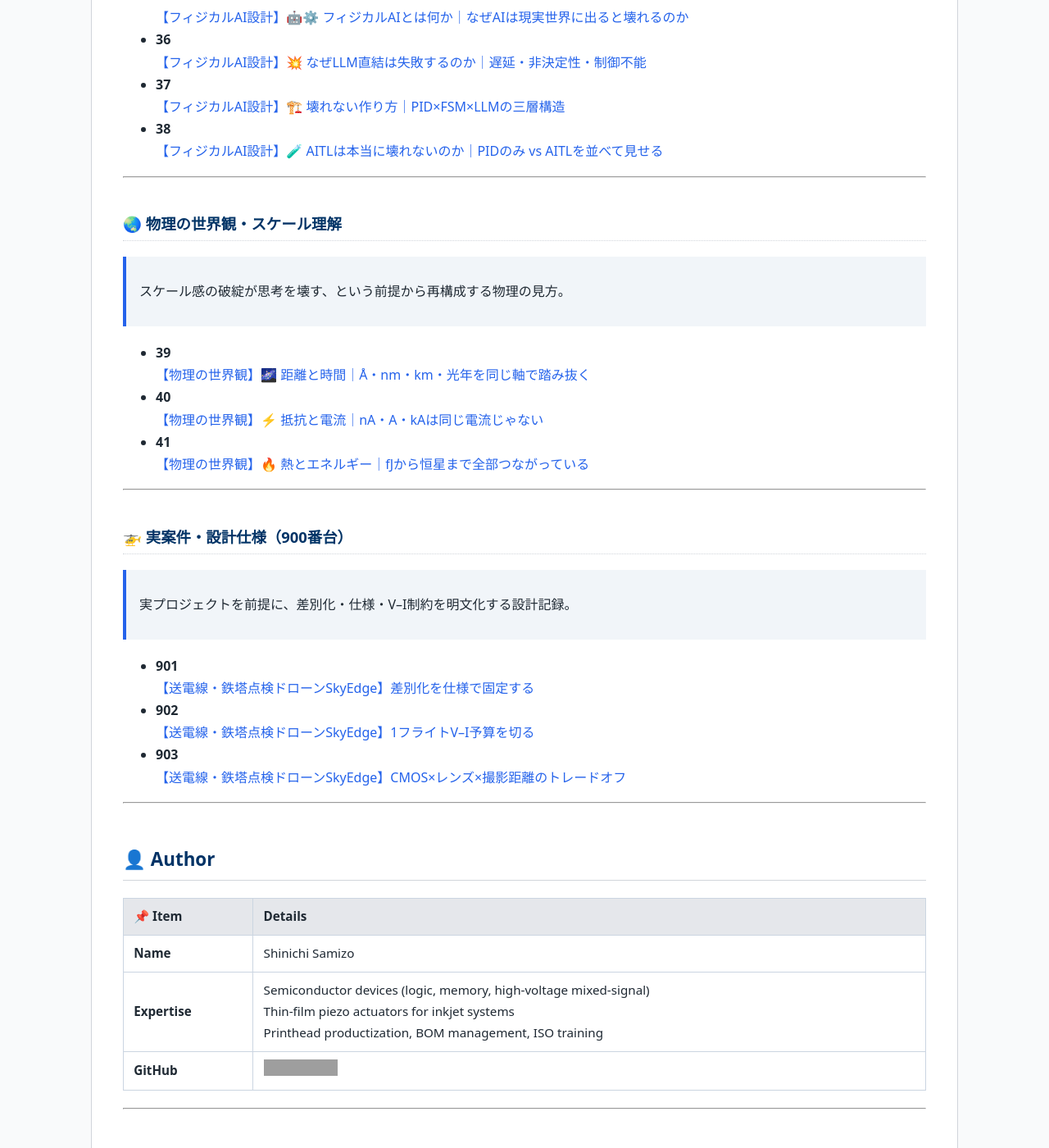
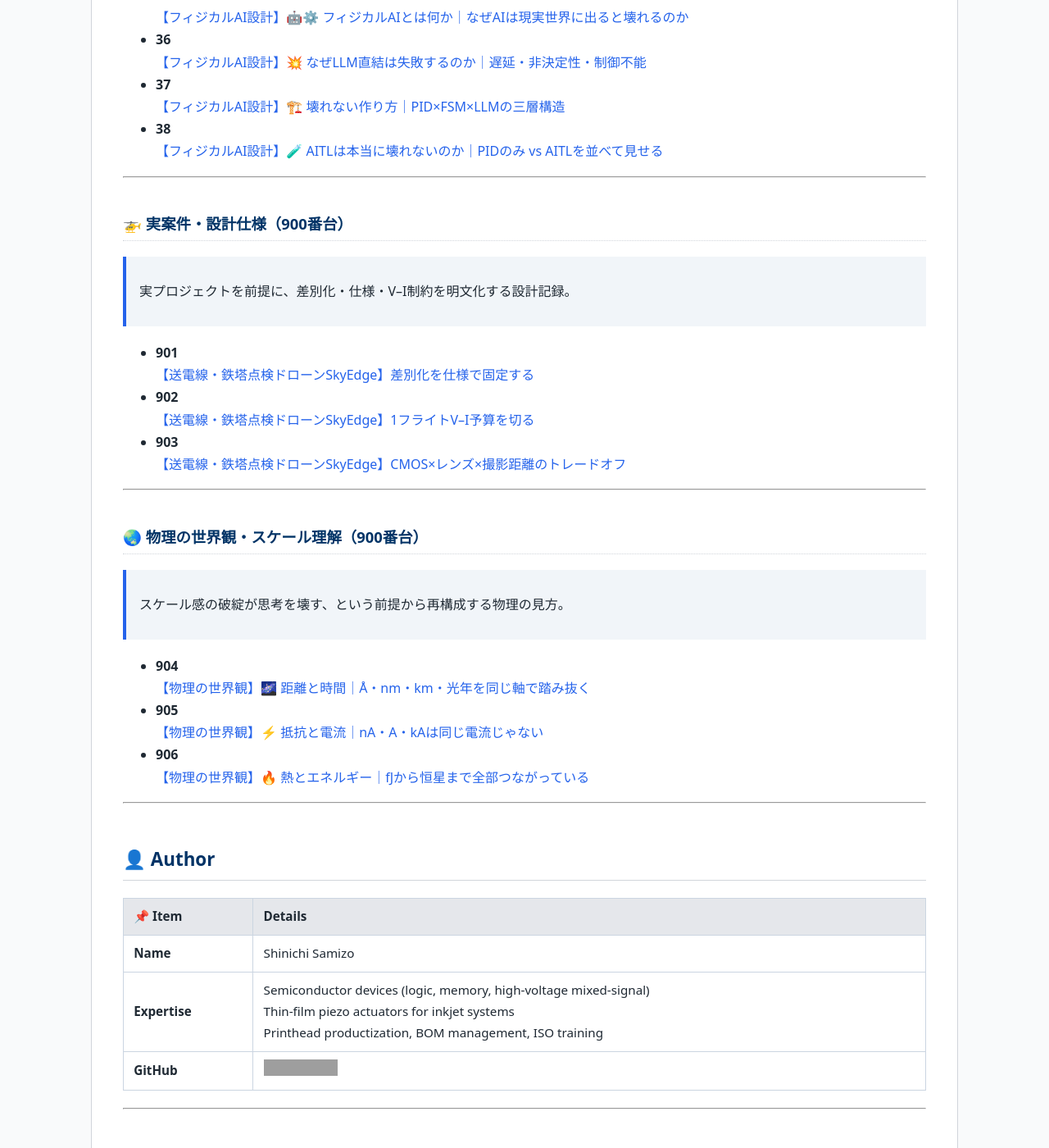
Before and after one commit to Samizo-AITL/qiita-articles, a Jekyll site: the page built from index.md, in a window 1280 px wide and 1400 px high, scrolled down 5158 px. Shown: the whole window at 82% size. Built offline with Jekyll 4.4.1, drawn with Linux system fonts in a browser that asks for light colours; some of the changed lines change nothing that is shown; grey boxes are pictures that could not be loaded.

Commit message:
Update index.md

```diff
--- a/index.md
+++ b/index.md
@@ -183,18 +183,6 @@ qiita-articles/
 
 ---
 
-### 🌏 物理の世界観・スケール理解
-> スケール感の破綻が思考を壊す、という前提から再構成する物理の見方。
-
-- **39**
-  [【物理の世界観】🌌 距離と時間｜Å・nm・km・光年を同じ軸で踏み抜く](https://samizo-aitl.github.io/qiita-articles/articles/39_physics_scale_distance_time.html)
-- **40**
-  [【物理の世界観】⚡ 抵抗と電流｜nA・A・kAは同じ電流じゃない](https://samizo-aitl.github.io/qiita-articles/articles/40_physics_scale_resistance_current.html)
-- **41**
-  [【物理の世界観】🔥 熱とエネルギー｜fJから恒星まで全部つながっている](https://samizo-aitl.github.io/qiita-articles/articles/41_physics_scale_heat_energy.html)
-
----
-
 ### 🚁 実案件・設計仕様（900番台）
 > 実プロジェクトを前提に、差別化・仕様・V–I制約を明文化する設計記録。
 
@@ -204,6 +192,18 @@ qiita-articles/
   [【送電線・鉄塔点検ドローンSkyEdge】1フライトV–I予算を切る](https://samizo-aitl.github.io/qiita-articles/articles/902_skyedge_powerline_vi_budget.html)
 - **903**
   [【送電線・鉄塔点検ドローンSkyEdge】CMOS×レンズ×撮影距離のトレードオフ](https://samizo-aitl.github.io/qiita-articles/articles/903_skyedge_cmos_lens_distance_tradeoff.html)
+
+---
+
+### 🌏 物理の世界観・スケール理解（900番台）
+> スケール感の破綻が思考を壊す、という前提から再構成する物理の見方。
+
+- **904**
+  [【物理の世界観】🌌 距離と時間｜Å・nm・km・光年を同じ軸で踏み抜く](https://samizo-aitl.github.io/qiita-articles/articles/904_physics_scale_distance_time.html)
+- **905**
+  [【物理の世界観】⚡ 抵抗と電流｜nA・A・kAは同じ電流じゃない](https://samizo-aitl.github.io/qiita-articles/articles/905_physics_scale_resistance_current.html)
+- **906**
+  [【物理の世界観】🔥 熱とエネルギー｜fJから恒星まで全部つながっている](https://samizo-aitl.github.io/qiita-articles/articles/906_physics_scale_heat_energy.html)
 
 ---
 
```
